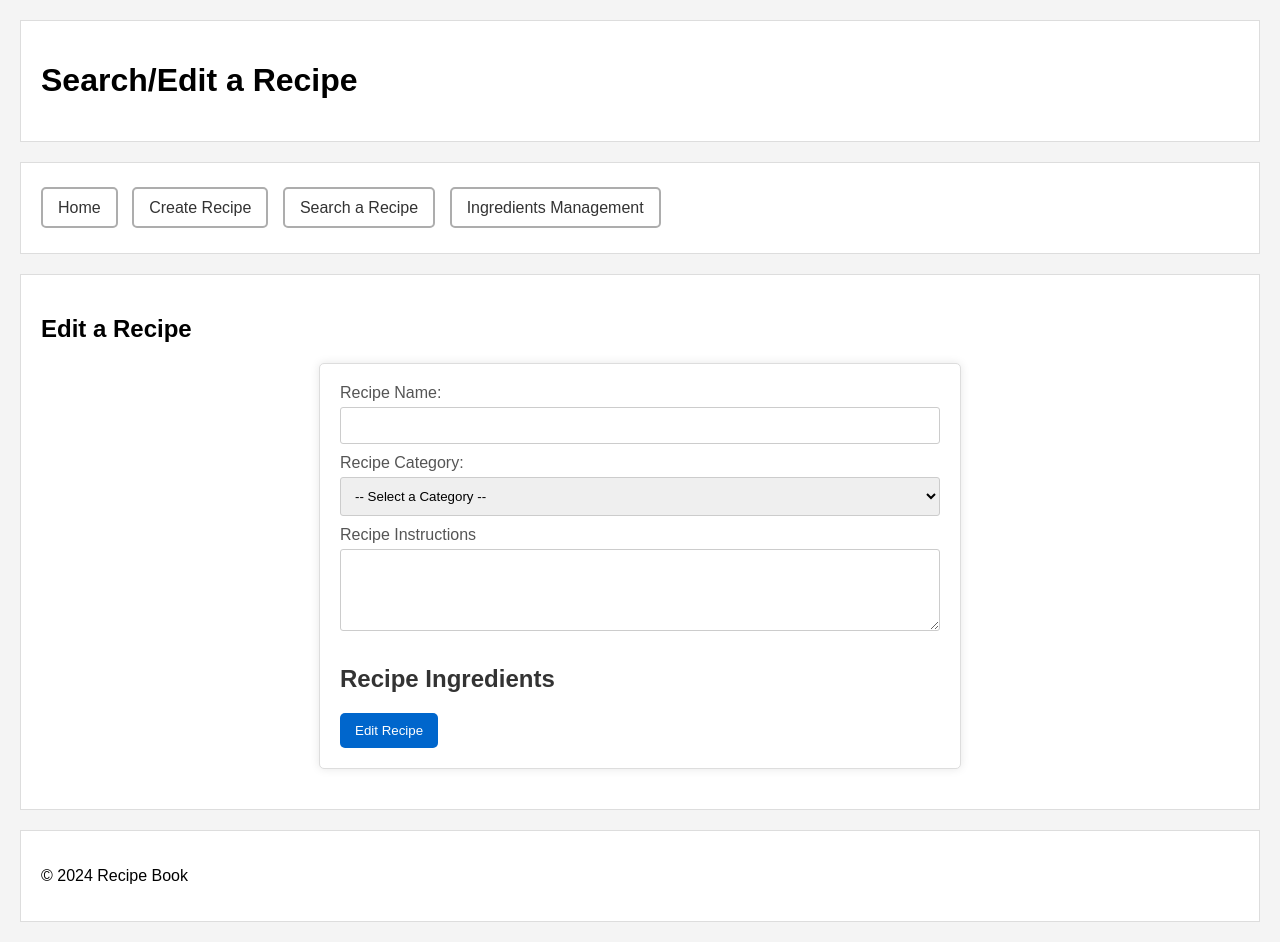
After one commit to merrli/steam, a PHP site: page /add_game_to_library.php in a window 1280 px wide. The commit adds this page. Run offline with PHP 8.4, Linux system fonts and the light colour scheme; data that the repository does not hold is empty.

Commit message:
No comment

```diff
--- a/add_game_create.php
+++ b/add_game_create.php
@@ -67,8 +67,8 @@
                         else echo "Free"
                     ?></td>
 
-                    <td><a id="editLink" href="search_recipe_edit.php?rid=<?php echo $result_set["game_id"]; ?>">Add</a></td>
-                    <td><a id="deleteLink" href="search_recipe_results_delete.php?rid=<?php echo $result_set["game_id"]; ?>">Delete</a></td>
+                    <td><a id="editLink" href="add_game_to_library.php?rid=<?php echo $result_set["game_id"]; ?>">Add</a></td>
+                    <td><a id="deleteLink" href="add_game_remove.php?rid=<?php echo $result_set["game_id"]; ?>">Delete</a></td>
                 </tr>
                 <?php } ?>
             </tbody>
--- /dev/null
+++ b/add_game_to_library.php
@@ -0,0 +1,124 @@
+<?php require_once("includes/connection.php"); ?>
+<!DOCTYPE html>
+<html>
+<head>
+     <link rel="stylesheet" href="styles/styles.css">
+    <title>Recipe Book - Search/Edit a Recipe</title>
+</head>
+<body>
+    <header>
+        <h1>Search/Edit a Recipe</h1>
+    </header>
+
+    <nav>
+        <ul>
+            <li><a href="index.php">Home</a></li>
+            <li><a href="user_account.php">Create Recipe</a></li>
+            <li><a href="search_recipe.php">Search a Recipe</a></li>
+            <li><a href="ingredients_management.php">Ingredients Management</a></li>
+        </ul>
+    </nav>
+
+    <?php
+        if(isset($_GET["rid"])){
+            $recipe_id = $_GET["rid"];
+
+            $recipe_query = "";
+            $recipe_query .= "SELECT * ";
+            $recipe_query .= "FROM recipe ";
+            $recipe_query .= "INNER JOIN category ON recipe.category_id = category.category_id ";
+            $recipe_query .= "WHERE recipe_id = $recipe_id LIMIT 1";
+
+            // echo $query;
+
+            $result = mysqli_query($connection, $recipe_query);
+
+            $recipe = mysqli_fetch_array($result);
+
+            $ingredients_query = "";
+            $ingredients_query .= "SELECT * ";
+            $ingredients_query .= "FROM recipe_ingredient ";
+            $ingredients_query .= "INNER JOIN ingredient ON recipe_ingredient.ingredient_id = ingredient.ingredient_id ";
+            $ingredients_query .= "INNER JOIN unit ON recipe_ingredient.unit_id = unit.unit_id ";
+            $ingredients_query .= "WHERE recipe_id = $recipe_id";
+
+            // echo $ingredients_query;
+
+            $ingredients_result= mysqli_query($connection, $ingredients_query);
+
+
+
+        }
+    ?>
+
+    <section>
+        <h2>Edit a Recipe</h2>
+        <form action="search_recipe_edit_update.php?rid=<?php echo $recipe["recipe_id"]; ?>" method="post" id="editRecipeForm">
+            <label for="recipeName">Recipe Name:</label>
+                <input type="text" id="recipeName" name="recipeName" value="<?php echo $recipe["recipe_name"]; ?>" required>
+                <?php
+                    $category_query = "SELECT category_id, category_name FROM category";
+                    $category_result = mysqli_query($connection, $category_query);
+
+                ?>
+                <label for="recipeCategory">Recipe Category:</label>
+                <select id="recipeCategory" name="recipeCategory" required>
+                    <option value="--">-- Select a Category --</option>
+
+                    <?php while($category = mysqli_fetch_array($category_result)){ ?>
+
+                    <option <?php if($recipe["category_id"] == $category["category_id"]) echo "selected" ?> value="<?php echo $category["category_id"] ?>"><?php echo $category["category_name"] ?></option>
+                    <?php } ?>
+
+                </select>
+
+                <label for="recipeInstructions">Recipe Instructions</label>
+                <textarea id="recipeInstructions" name="recipeInstructions" rows="4"><?php echo $recipe["recipe_instructions"]; ?></textarea>
+
+                <h2>Recipe Ingredients</h2>
+                <?php $i = 0; ?>
+                <?php while($ingredient = mysqli_fetch_array($ingredients_result)){ ?>
+                <?php $i++; ?>
+
+                <label for="recipeIngredient">Ingredient:</label>
+                <select id="recipeIngredient" name="recipeIngredient<?php echo $i; ?>" required>
+                    <option value="--">-- Select Ingredient --</option>
+
+                    <?php
+                        $queryIng = "SELECT ingredient_id, ingredient_name FROM ingredient";
+                        $result = mysqli_query($connection, $queryIng);
+                    ?>
+                    <?php while($result_set = mysqli_fetch_array($result)){ ?>
+                    <option <?php if($ingredient["ingredient_id"] == $result_set["ingredient_id"]) echo "selected" ?> value="<?php echo $result_set["ingredient_id"]; ?>"><?php echo $result_set["ingredient_name"]; ?></option>
+                    <?php } ?>
+
+                </select>
+
+                <label for="recipeIngredientValue">Quantity:</label>
+                <input value="<?php echo $ingredient["recipe_ingredient_value"]; ?>" type="number" id="recipeIngredientValue" name="recipeIngredientValue<?php echo $i; ?>" required>
+                <?php
+                        $queryUnit = "SELECT unit_id, unit_name FROM unit";
+                        $unit_result = mysqli_query($connection, $queryUnit);
+                    ?>
+                <label for="ingredientUnitSelect">Select Unit:</label>
+                <select id="ingredientUnitSelect" name="unitID<?php echo $i; ?>">
+                    <option value="--"> -- Choose a Unit -- </option>
+                    <?php while($unit = mysqli_fetch_array($unit_result)){ ?>
+                    <option <?php if($ingredient["unit_id"] == $unit["unit_id"]) echo "selected" ?> value="<?php echo $unit["unit_id"]; ?>"><?php echo $unit["unit_name"]; ?></option>
+                    <?php } ?>
+                </select>
+
+                <label for="comments">Additional Comments:</label>
+                <textarea id="comments" name="comments" rows="4"></textarea>
+                <?php } ?>
+                <input type="hidden" id="numberOfIngredients" name="numberOfIngredients" value="<?php echo $i; ?>">
+            <button type="submit">Edit Recipe</button>
+        </form>
+    </section>
+
+
+    <footer>
+        <p>&copy; 2024 Recipe Book</p>
+    </footer>
+</body>
+</html>
```
Also changed, not shown: add_game_remove.php (added, +41 -0 lines).
